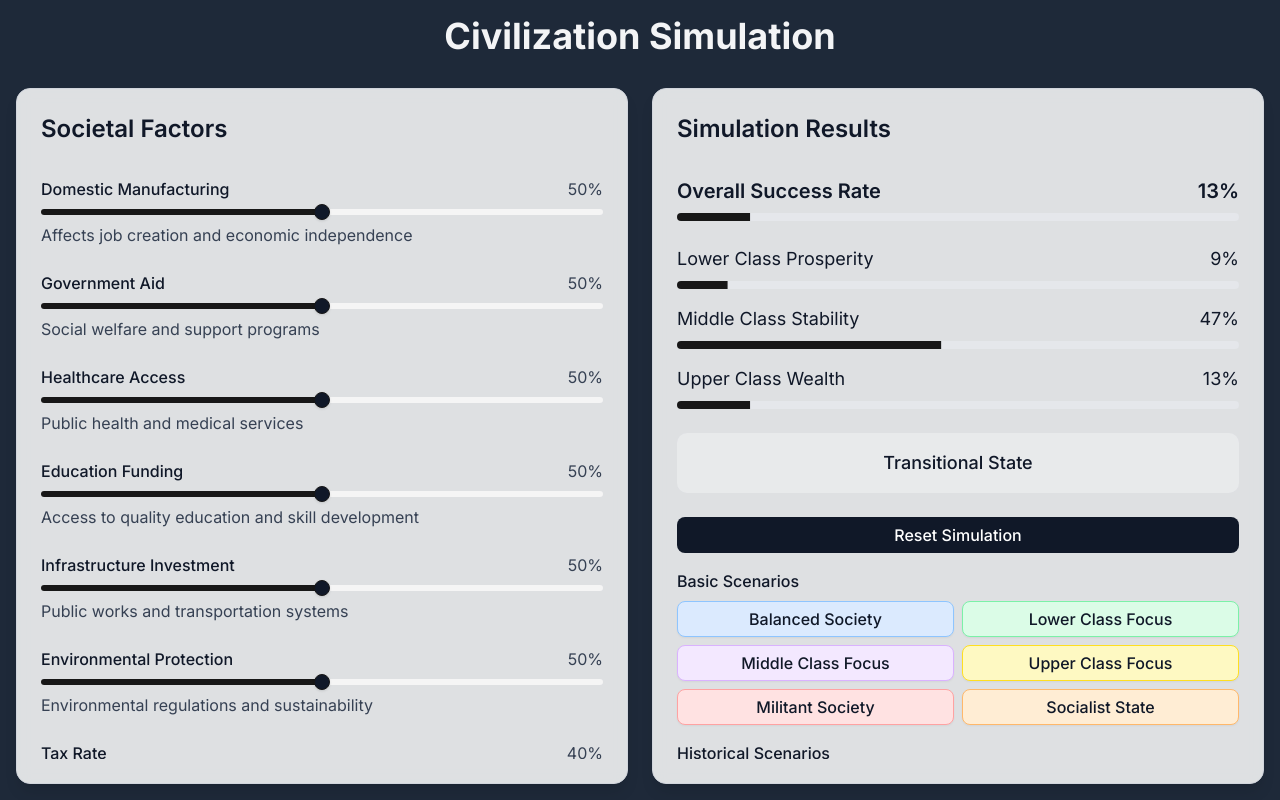
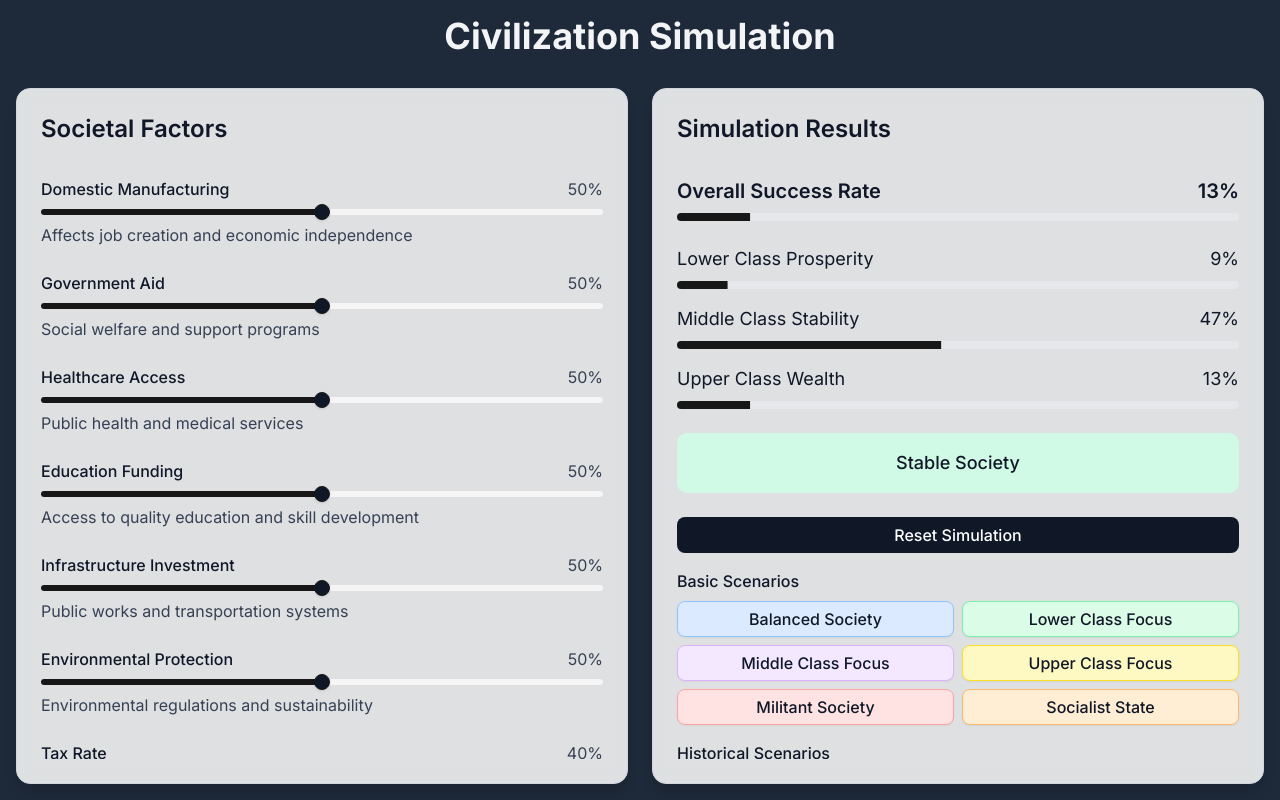
Before and after one commit to petermsouzajr/civilization, a Next.js app: page / in a window 1280 px wide. Built offline with nearby package versions, Linux system fonts and the light colour scheme.

Commit message:
status repaired

```diff
--- a/src/app/page.tsx
+++ b/src/app/page.tsx
@@ -86,12 +86,10 @@ const getStatusColor = (state: string) => {
     'Technological Boom': 'bg-emerald-200 border-emerald-400',
     'Cultural Renaissance': 'bg-emerald-300 border-emerald-500',
     'Harmonious Society': 'bg-emerald-400 border-emerald-600',
-
-    // Default State
-    'Mixed Society': 'bg-gray-100/50 border-gray-200',
+    'Stable Society': 'bg-emerald-100 border-emerald-300',
   };
 
-  return stateColors[state] || stateColors['Mixed Society'];
+  return stateColors[state] || stateColors['Stable Society'];
 };
 
 const generateRandomVariation = (
--- a/src/lib/simulation.ts
+++ b/src/lib/simulation.ts
@@ -268,7 +268,7 @@ export function calculateOutcomes(factors: SocietalFactor[]): SimulationState {
   );
 
   // Determine the current state with more granular conditions
-  let currentState = 'Transitional State';
+  let currentState = 'Stable Society';
   const events: string[] = [];
 
   // Class dominance states with more nuanced thresholds
```
